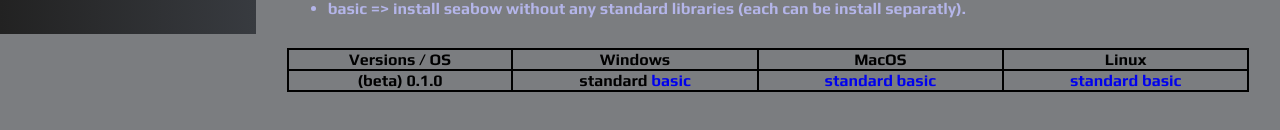
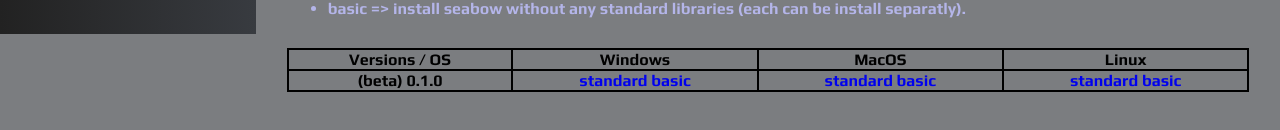
Before and after one commit to SeabowLanguage/seabowlanguage.github.io, a plain HTML site: page index.html in a window 1280 px wide. Shown: the part 766-896 px from the top of the page. Drawn offline with Linux system fonts and the light colour scheme.

Commit message:
Test download link

```diff
--- a/index.html
+++ b/index.html
@@ -61,7 +61,7 @@
 
                 <tr>
                     <td>(beta) 0.1.0</td>
-                    <td><a class="clickable" onclick="save_exe('https://github.com/SeabowLanguage/seabow/blob/main/build/windows/seabow.exe');">standard</a> <a href="#" download>basic</a></td>
+                    <td><a href="/seabow/windows/seabow.exe" download="seabow.exe">standard</a> <a href="#" download>basic</a></td>
                     <td><a href="#" download>standard</a> <a href="#" download>basic</a></td>
                     <td><a href="#" download>standard</a> <a href="#" download>basic</a></td>
                 </tr>
```
Also changed, not shown: 1 other file.
